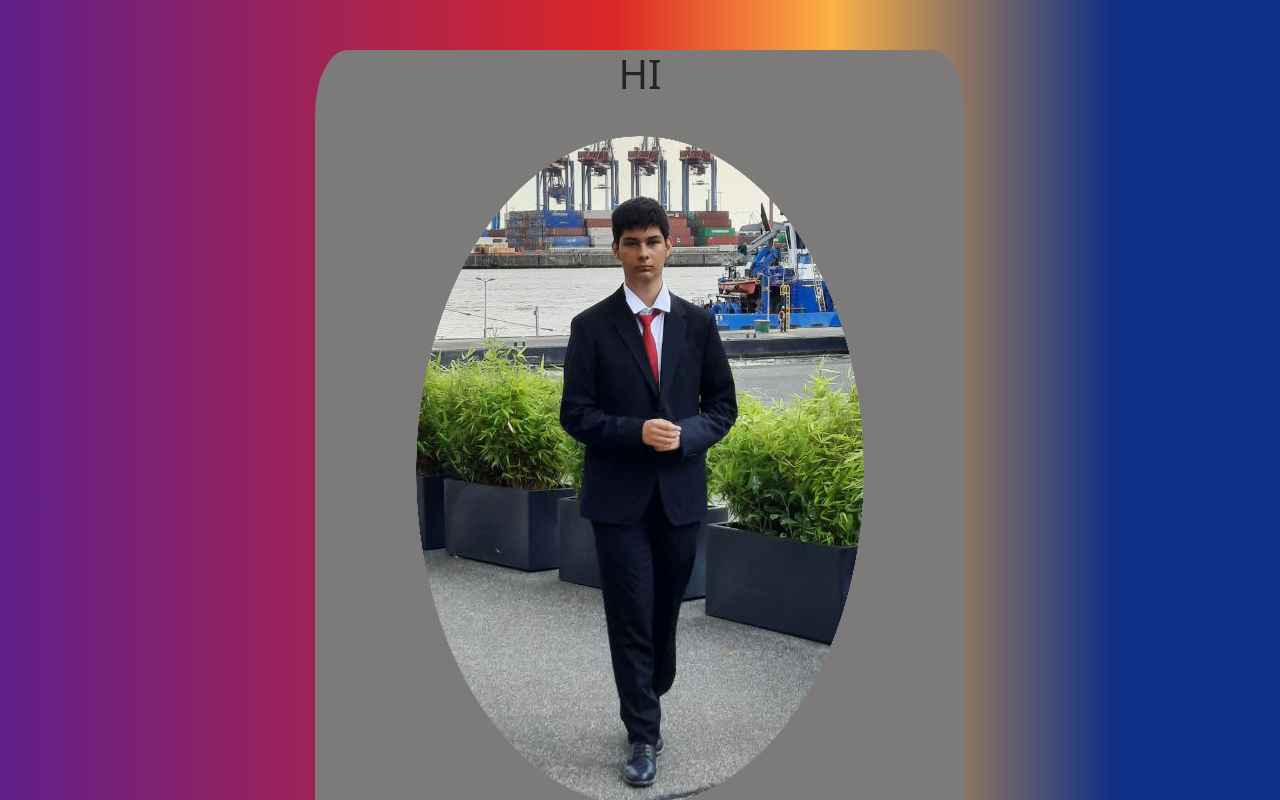
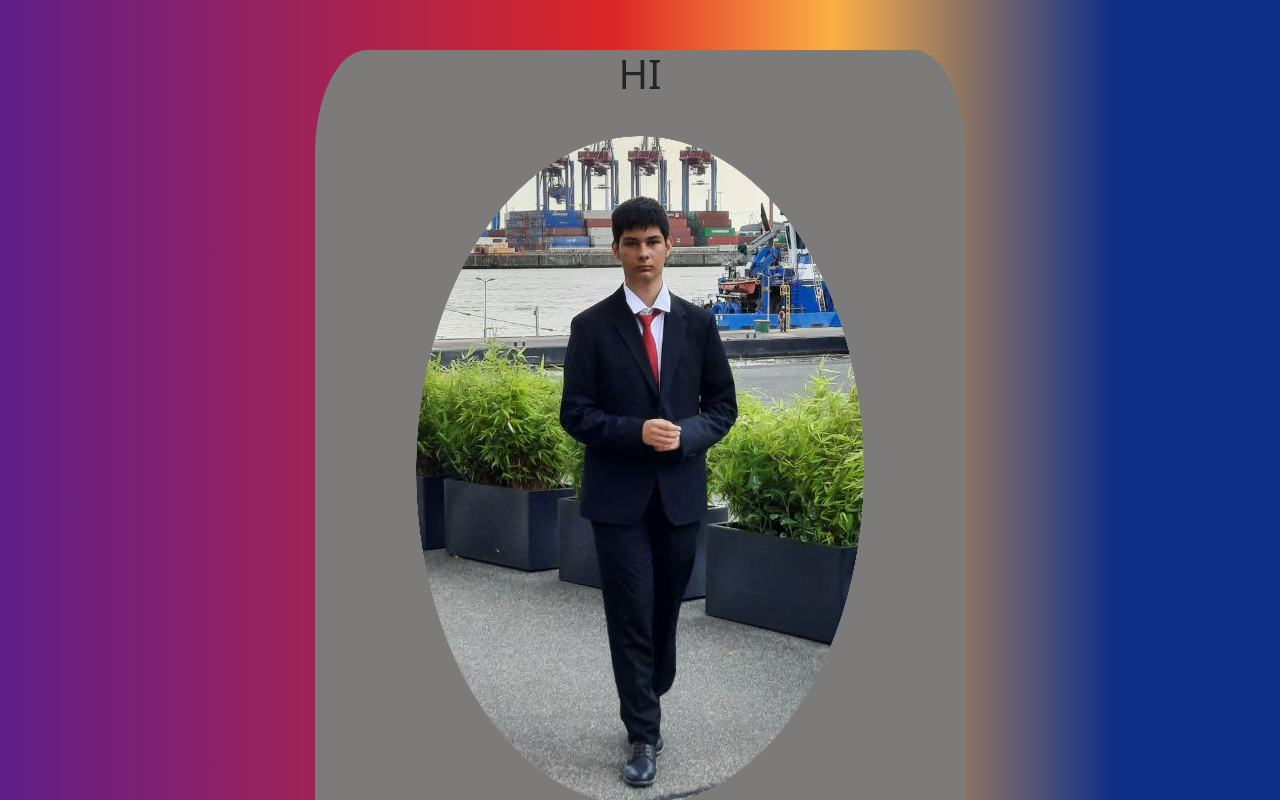
Before and after one commit to TM-M7/websitre, a plain HTML site: page index.html in a window 1280 px wide. Shown: the top 800 px of the page. Drawn offline with Linux system fonts and the light colour scheme.

Commit message:
Update main.css

```diff
--- a/scr/css/main.css
+++ b/scr/css/main.css
@@ -8,7 +8,7 @@ body {
 }
 .Main-card {
     display: block;
-    border-radius: 5%;
+    border-radius: 8%;
     width: 650px;
     background-color: rgb(124, 123, 122);
     margin: 0 auto;
```
